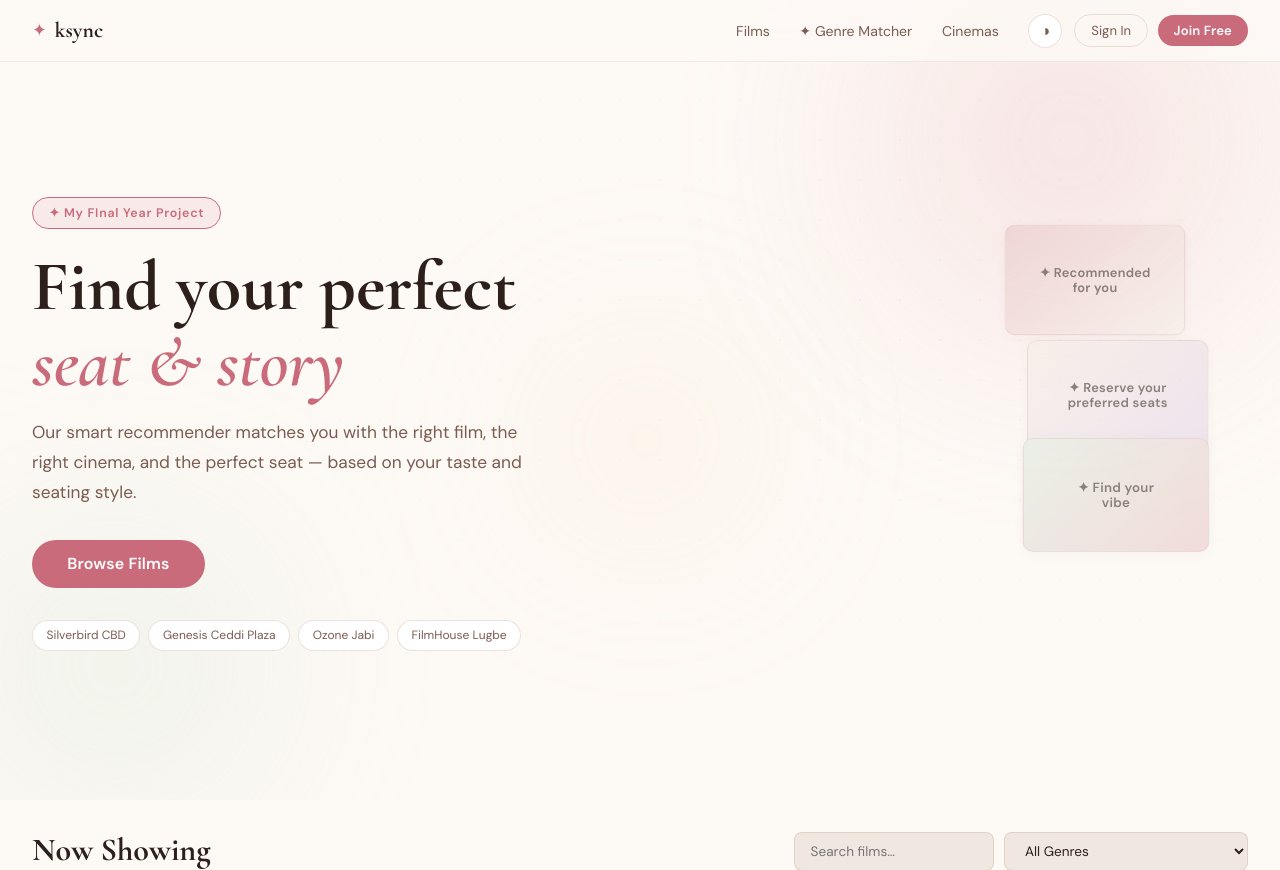
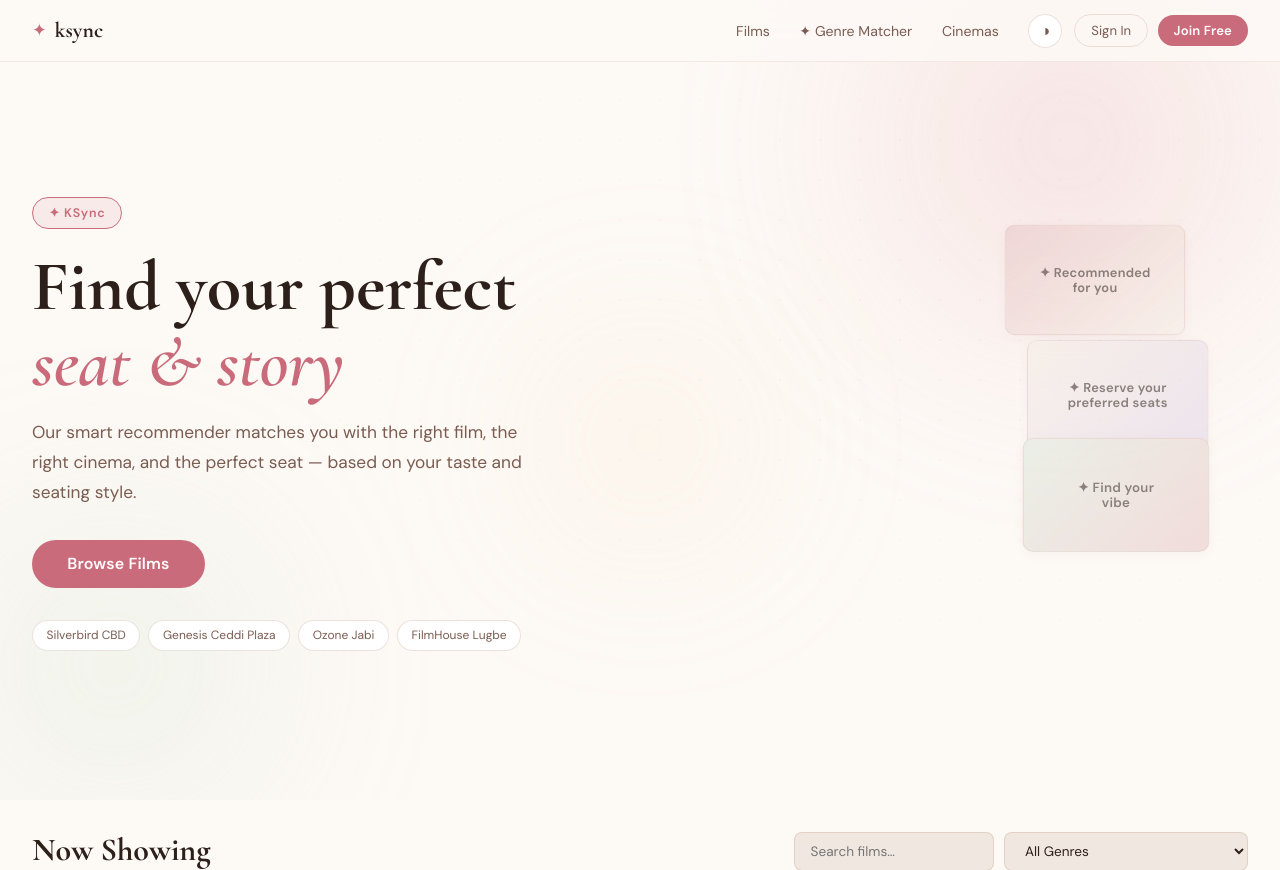
Before and after one commit to Gojo455/KSyncwithSMPTe, a Flask app: page / in a window 1280 px wide. Shown: the top 870 px of the page. Run offline with Flask 3, Linux system fonts and the light colour scheme; data comes from the database, SQL or seed files in the repository; some libraries are stand-ins or nearby versions.

Commit message:
Added KSync title

```diff
--- a/templates/index.html
+++ b/templates/index.html
@@ -3,7 +3,7 @@
 <head>
 <meta charset="UTF-8"/>
 <meta name="viewport" content="width=device-width, initial-scale=1.0"/>
-<title>My Final Year Project</title>
+<title>KSync </title>
 <link rel="preconnect" href="https://fonts.googleapis.com"/>
 <link href="https://fonts.googleapis.com/css2?family=Cormorant+Garamond:ital,wght@0,400;0,600;0,700;1,400;1,600&family=DM+Sans:wght@300;400;500;600&display=swap" rel="stylesheet"/>
 <link rel="stylesheet" href="/static/css/main.css"/>
@@ -219,7 +219,7 @@
     <div class="petal-grid"></div>
   </div>
   <div class="hero-content">
-    <span class="hero-pill">✦ My FInal Year Project </span>
+    <span class="hero-pill">✦ KSync </span>
     <h1 class="hero-title">Find your perfect<br/><em>seat & story</em></h1>
     <p class="hero-sub">Our smart recommender matches you with the right film, the right cinema, and the perfect seat — based on your taste and seating style.</p>
     <div class="hero-actions">
@@ -439,7 +439,7 @@
     </div>
   </div>
   <div class="footer-bottom">
-    <span>© 2026 Abuja cine. All rights reserved.</span>
+    <span>© 2026 KSync. All rights reserved.</span>
     <span>Real-Time Seat-Aware Movie Recommender System — School Project</span>
   </div>
 </footer>
```
